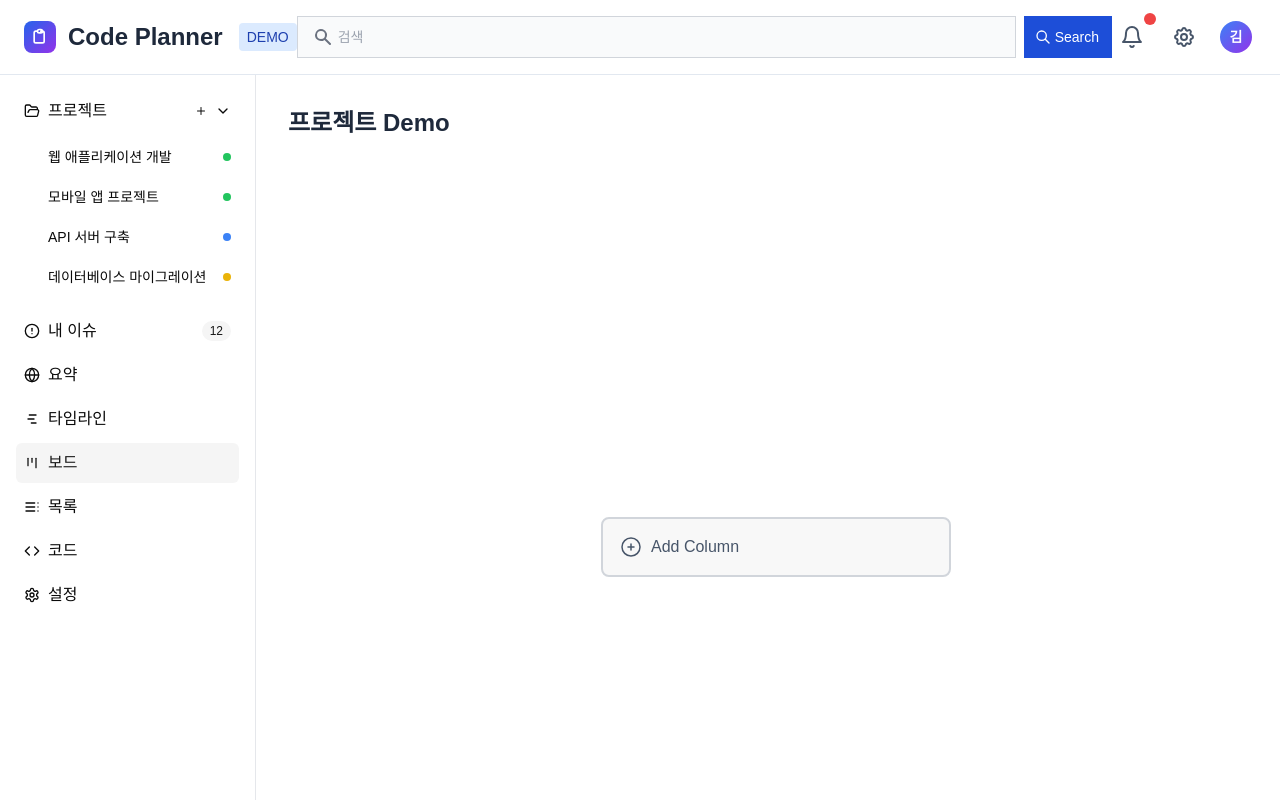
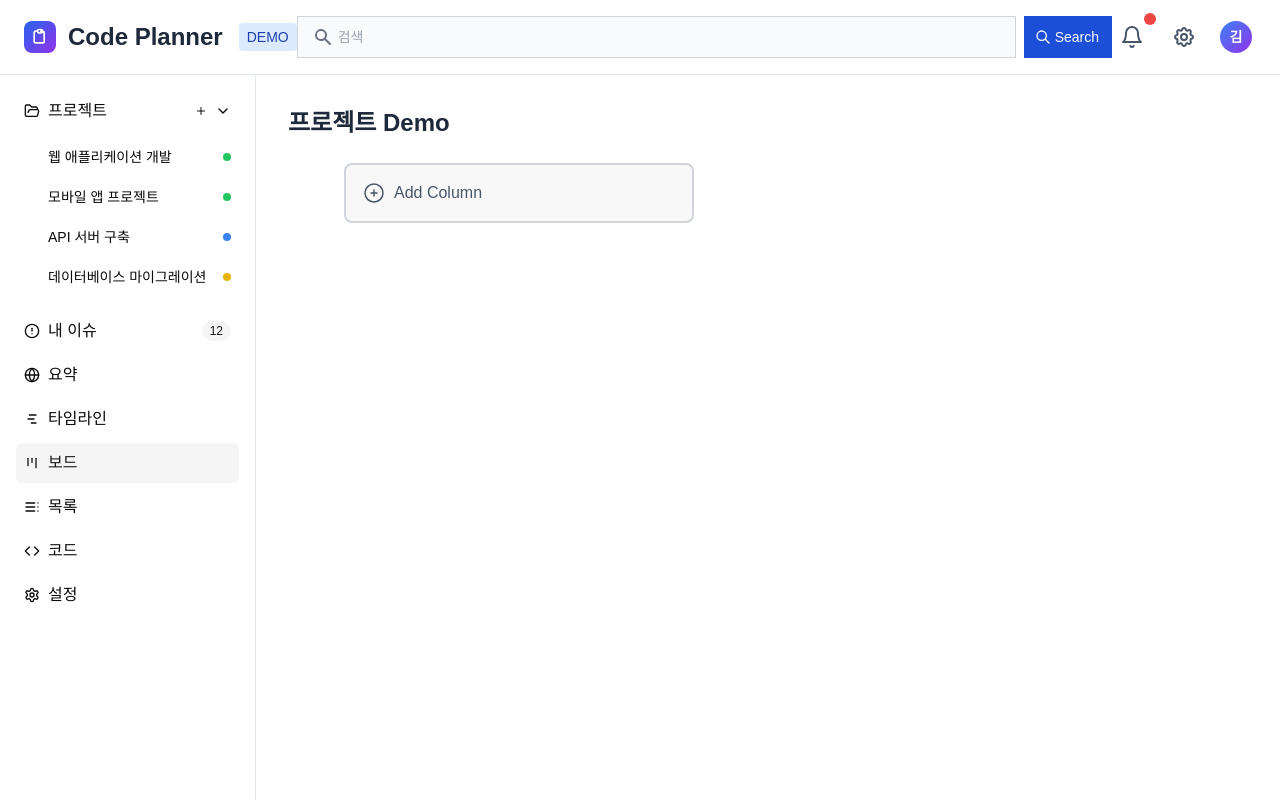
Before and after one commit to jkh1447/Codeplanner_Frontend, a Next.js app: page /projects/demo/board in a window 1280 px wide. Built offline with nearby package versions, Linux system fonts and the light colour scheme.

Commit message:
kanban fix

```diff
--- a/app/projects/demo/board/page.tsx
+++ b/app/projects/demo/board/page.tsx
@@ -5,9 +5,9 @@ export default function Page() {
     return (
         <div className="p-8">
             <h1 className="text-2xl font-bold text-slate-800">프로젝트 Demo</h1>
-            <p className="text-slate-600 mt-2">
-                <KanbanBoard/>
-            </p>
+            <div className="text-slate-600 mt-2">
+                <KanbanBoard />
+            </div>
         </div>
     );
 }
--- a/src/components/dashboard/board/KanbanBoard.tsx
+++ b/src/components/dashboard/board/KanbanBoard.tsx
@@ -2,7 +2,7 @@
 
 import PlusIcon from "@/src/icons/PlusIcon";
 import { Column, Id, Task } from "@/src/type";
-import React, { useState, useRef, useMemo } from "react";
+import React, { useState, useRef, useMemo, useEffect } from "react";
 import { v4 as uuidv4 } from "uuid";
 import ColumnContainer from "./ColumnContainer";
 import {
@@ -22,6 +22,7 @@ import TaskCard from "./TaskCard";
 function KanbanBoard() {
     const [columns, setColumns] = useState<Column[]>([]);
     const columnsId = useMemo(() => columns.map((col) => col.id), [columns]);
+    const [isClient, setIsClient] = useState(false);
 
     const [tasks, setTasks] = useState<Task[]>([]);
 
@@ -35,15 +36,20 @@ function KanbanBoard() {
         })
     );
 
+    // 클라이언트에서만 렌더링되도록 설정
+    useEffect(() => {
+        setIsClient(true);
+    }, []);
+
     return (
-        <div className="m-auto flex min-h-screen w-full items-center overflow-x-auto overflow-y-hidden px-[40px]">
+        <div className="h-screen w-full overflow-x-auto overflow-y-hidden px-[40px]">
             <DndContext
                 sensors={sensors}
                 onDragStart={onDragStart}
                 onDragEnd={onDragEnd}
                 onDragOver={onDragOver}
             >
-                <div className="m-auto flex gap-4">
+                <div className="flex gap-4 min-w-max py-4">
                     <div className="flex gap-4">
                         <SortableContext items={columnsId}>
                             {columns.map((col) => (
@@ -66,14 +72,15 @@ function KanbanBoard() {
                         onClick={() => {
                             createNewColumn();
                         }}
-                        className="h-[60px] w-[350px] min-w-[350px] cursor-pointer rounded-lg bg-[#f8f8f8] border-2 border-gray-300 p-4 ring-rose-500 hover:ring-2 flex gap-2"
+                        className="h-[60px] w-[350px] min-w-[350px] cursor-pointer rounded-lg bg-[#f8f8f8] border-2 border-gray-300 p-4 ring-rose-500 hover:ring-2 flex gap-2 flex-shrink-0"
                     >
                         <PlusIcon />
                         Add Column
                     </button>
                 </div>
 
-                {createPortal(
+                {isClient &&
+                    createPortal(
                         <DragOverlay>
                             {activeColumn && (
                                 <ColumnContainer
@@ -82,7 +89,8 @@ function KanbanBoard() {
                                     updateColumn={updateColumn}
                                     createTask={createTask}
                                     tasks={tasks.filter(
-                                    (task) => task.columnId === activeColumn.id
+                                        (task) =>
+                                            task.columnId === activeColumn.id
                                     )}
                                     deleteTask={deleteTask}
                                     updateTask={updateTask}
@@ -200,14 +208,11 @@ function KanbanBoard() {
                     (t) => t.id === overTaskId
                 );
 
-
                 tasks[activeTaskIndex].columnId = tasks[overTaskIndex].columnId;
-
 
                 return arrayMove(tasks, activeTaskIndex, overTaskIndex);
             });
         }
-
 
         const isOverAColumn = over.data.current?.type === "Column";
 
@@ -217,13 +222,11 @@ function KanbanBoard() {
                     (t) => t.id === activeTaskId
                 );
 
-
                 tasks[activeTaskIndex].columnId = overTaskId;
 
                 return arrayMove(tasks, activeTaskIndex, activeTaskIndex);
             });
         }
-
     }
 }
 
```
Lines whose indentation alone changed are shown as unchanged.
